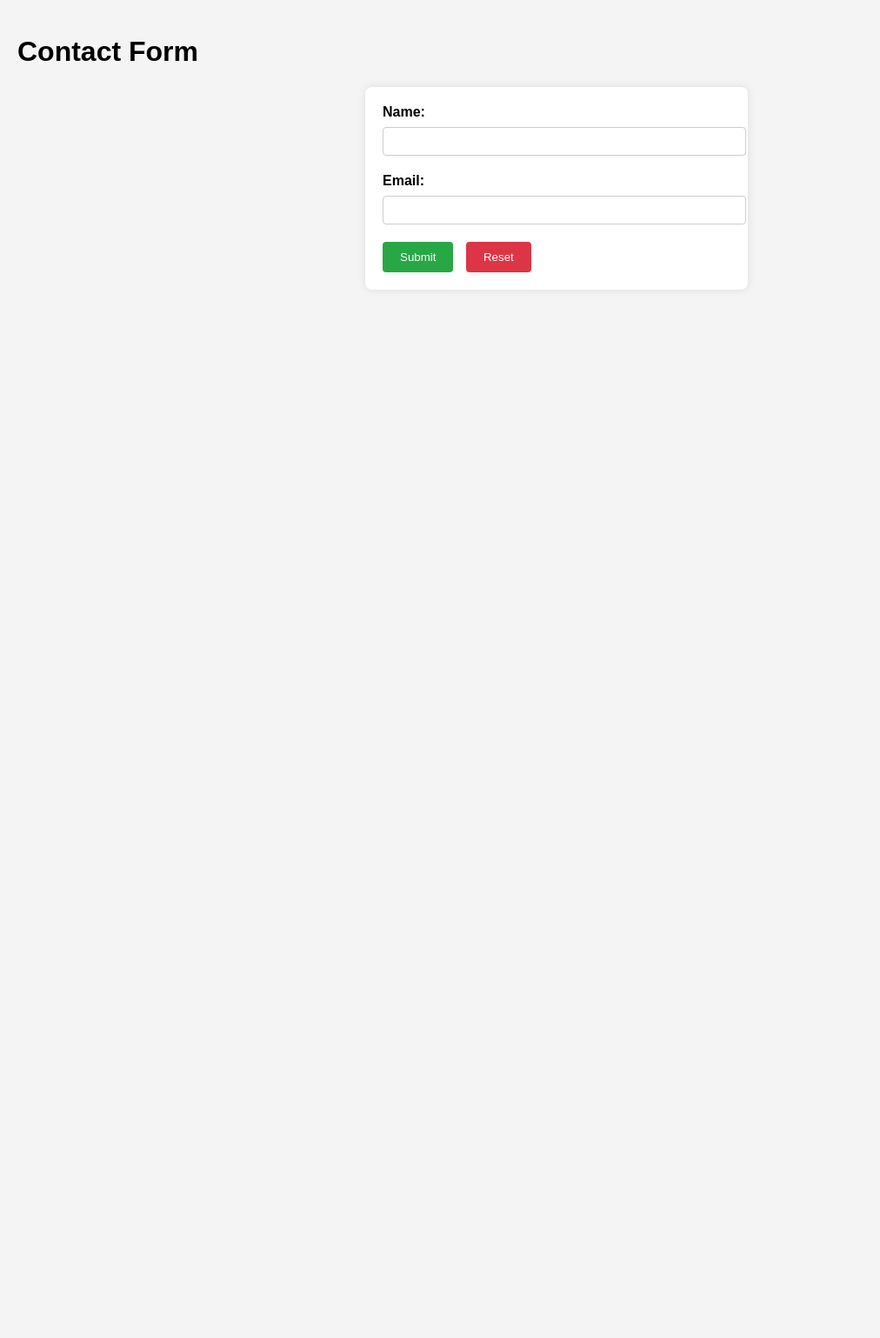
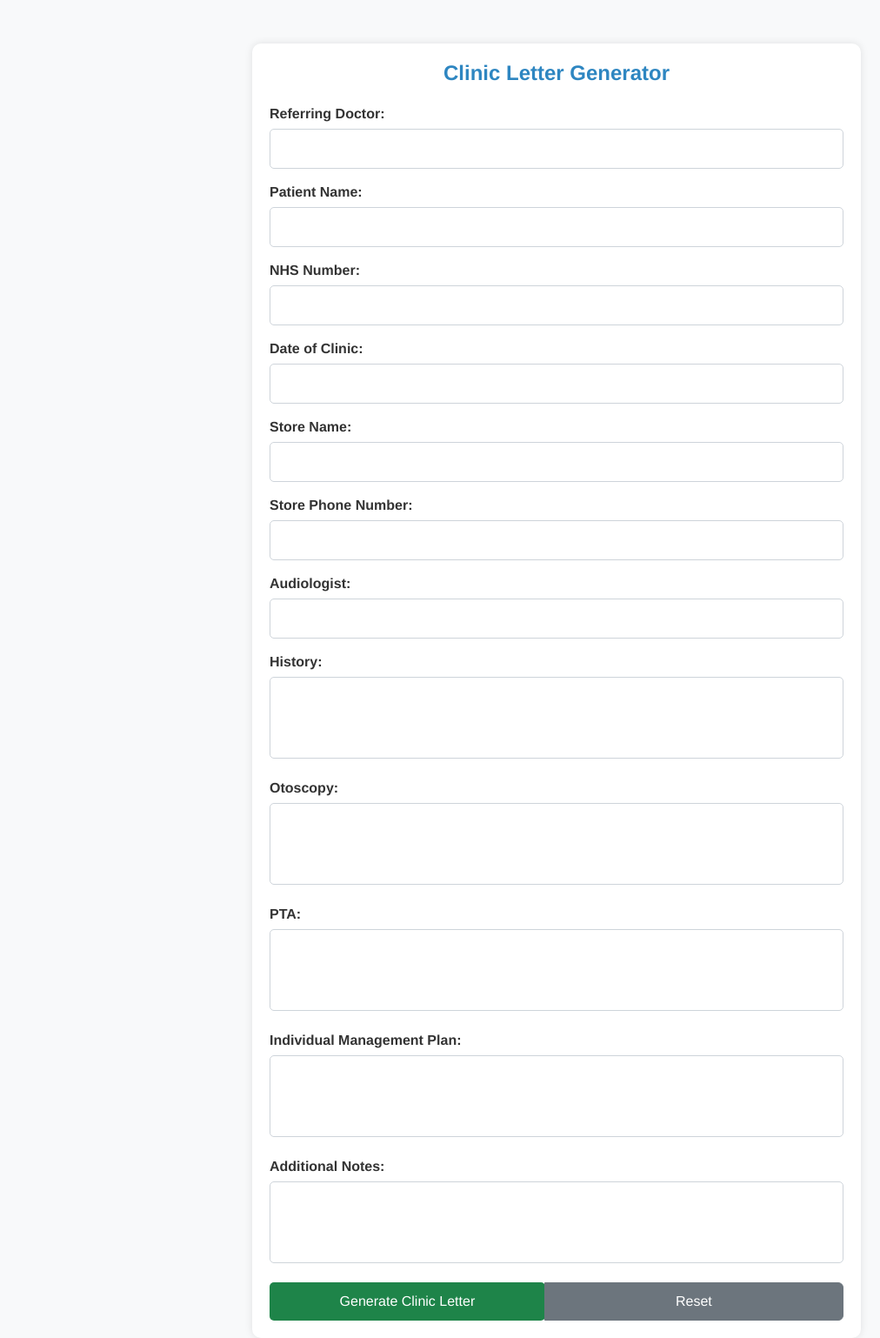
Before and after one commit to jamamo/letterapp, a Flask app: page / in a window 1280 px wide. Shown: the whole page at 87% size, without its empty margins (0-1012 px from the left). Before the commit the page ends 313 px from the top, so only its background shows below. Run offline with Flask 3, Linux system fonts and the light colour scheme.

Commit message:
Update index.html

```diff
--- a/templates/index.html
+++ b/templates/index.html
@@ -3,80 +3,130 @@
 <head>
     <meta charset="UTF-8">
     <meta name="viewport" content="width=device-width, initial-scale=1.0">
-    <title>Form Page</title>
+    <title>Clinic Letter Generator</title>
+    <!-- Bootstrap CSS -->
+    <link href="https://cdn.jsdelivr.net/npm/bootstrap@5.3.0/dist/css/bootstrap.min.css" rel="stylesheet">
+    <!-- Custom CSS -->
     <style>
         body {
-            font-family: Arial, sans-serif;
-            margin: 0;
+            background-color: #f8f9fa;
+            font-family: 'Helvetica', sans-serif;
+        }
+        .container {
+            max-width: 700px;
+            background-color: #ffffff;
             padding: 20px;
-            background-color: #f4f4f4;
+            margin-top: 50px;
+            box-shadow: 0px 0px 10px rgba(0, 0, 0, 0.1);
+            border-radius: 10px;
         }
-        form {
-            background-color: #fff;
-            padding: 20px;
-            border-radius: 8px;
-            box-shadow: 0 0 10px rgba(0, 0, 0, 0.1);
-            max-width: 400px;
-            margin: 0 auto;
+        h1 {
+            font-size: 24px;
+            color: #2E86C1;
+            margin-bottom: 20px;
+            text-align: center;
+            font-weight: bold;
         }
         label {
-            display: block;
-            margin-bottom: 8px;
             font-weight: bold;
+            margin-bottom: 5px;
+            color: #333;
         }
-        input[type="text"],
-        input[type="email"] {
+        input[type="text"], textarea {
+            border-radius: 5px;
+            border: 1px solid #ced4da;
+            padding: 10px;
             width: 100%;
-            padding: 8px;
-            margin-bottom: 20px;
-            border: 1px solid #ccc;
-            border-radius: 4px;
         }
-        input[type="submit"],
-        input[type="reset"],
+        textarea {
+            resize: none;
+        }
         button {
+            background-color: #1E8449;
+            color: white;
             padding: 10px 20px;
-            margin-right: 10px;
+            font-size: 16px;
             border: none;
-            border-radius: 4px;
+            border-radius: 5px;
+            width: 100%;
             cursor: pointer;
         }
-        input[type="submit"] {
-            background-color: #28a745;
-            color: #fff;
+        button:hover {
+            background-color: #148f3f;
         }
-        input[type="reset"] {
-            background-color: #dc3545;
-            color: #fff;
+        .form-group {
+            margin-bottom: 15px;
         }
-        button {
-            background-color: #007bff;
-            color: #fff;
+        .btn-group {
+            display: flex;
+            justify-content: space-between;
+        }
+        .btn-group button {
+            width: 48%;
         }
     </style>
-    <script>
-        function resetForm() {
-            document.getElementById("myForm").reset();
-        }
-    </script>
 </head>
 <body>
 
-    <h1>Contact Form</h1>
-    <form id="myForm" action="/submit" method="post">
-        <label for="name">Name:</label>
-        <input type="text" id="name" name="name" required>
+<div class="container">
+    <h1>Clinic Letter Generator</h1>
+    <form method="POST">
+        <div class="form-group">
+            <label for="referring_doctor">Referring Doctor:</label>
+            <input type="text" id="referring_doctor" name="referring_doctor" required>
+        </div>
+        <div class="form-group">
+            <label for="patient_name">Patient Name:</label>
+            <input type="text" id="patient_name" name="patient_name" required>
+        </div>
+        <div class="form-group">
+            <label for="nhs_number">NHS Number:</label>
+            <input type="text" id="nhs_number" name="nhs_number" required>
+        </div>
+        <div class="form-group">
+            <label for="date_of_clinic">Date of Clinic:</label>
+            <input type="text" id="date_of_clinic" name="date_of_clinic" required>
+        </div>
+        <div class="form-group">
+            <label for="store_name">Store Name:</label>
+            <input type="text" id="store_name" name="store_name" required>
+        </div>
+        <div class="form-group">
+            <label for="store_phone_number">Store Phone Number:</label>
+            <input type="text" id="store_phone_number" name="store_phone_number" required>
+        </div>
+        <div class="form-group">
+            <label for="audiologist">Audiologist:</label>
+            <input type="text" id="audiologist" name="audiologist" required>
+        </div>
+        <div class="form-group">
+            <label for="history">History:</label>
+            <textarea id="history" name="history" rows="3" required></textarea>
+        </div>
+        <div class="form-group">
+            <label for="otoscopy">Otoscopy:</label>
+            <textarea id="otoscopy" name="otoscopy" rows="3" required></textarea>
+        </div>
+        <div class="form-group">
+            <label for="pta">PTA:</label>
+            <textarea id="pta" name="pta" rows="3" required></textarea>
+        </div>
+        <div class="form-group">
+            <label for="individual_management_plan">Individual Management Plan:</label>
+            <textarea id="individual_management_plan" name="individual_management_plan" rows="3" required></textarea>
+        </div>
+        <div class="form-group">
+            <label for="additional_notes">Additional Notes:</label>
+            <textarea id="additional_notes" name="additional_notes" rows="3"></textarea>
+        </div>
+        <div class="btn-group">
+            <button type="submit">Generate Clinic Letter</button>
+            <button type="reset" class="btn btn-secondary">Reset</button>
+        </div>
+    </form>
+</div>
 
-        <label for="email">Email:</label>
-        <input type="email" id="email" name="email" required>
-
-        <!-- Add more fields as necessary -->
-
-        <input type="submit" value="Submit">
-        <input type="reset" value="Reset">
-        <!-- Optional: If you prefer to use JavaScript for reset -->
-        <!-- <button type="button" onclick="resetForm()">Reset</button> -->
-    </form>
-
+<!-- Bootstrap JS -->
+<script src="https://cdn.jsdelivr.net/npm/bootstrap@5.3.0/dist/js/bootstrap.bundle.min.js"></script>
 </body>
 </html>
```
